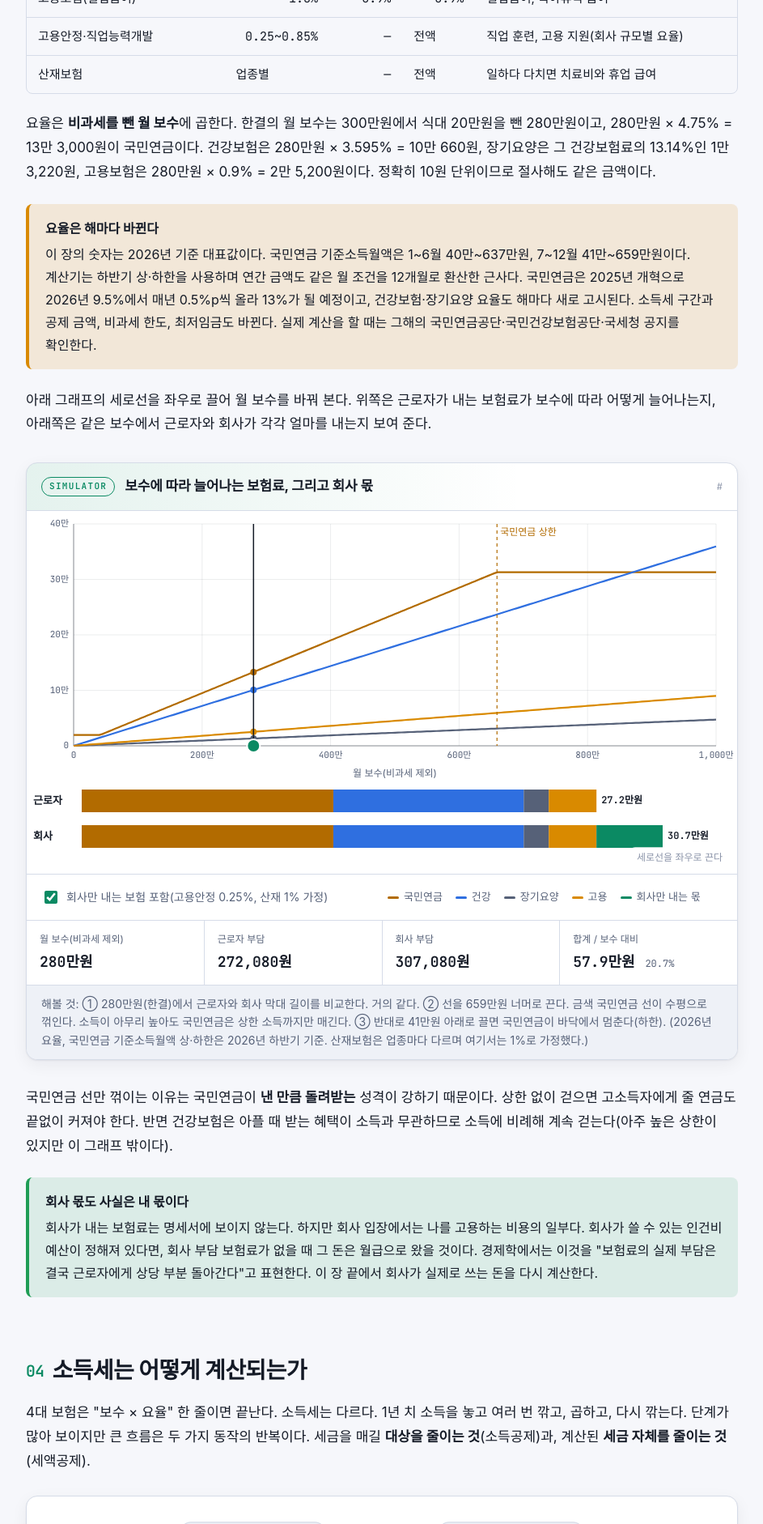
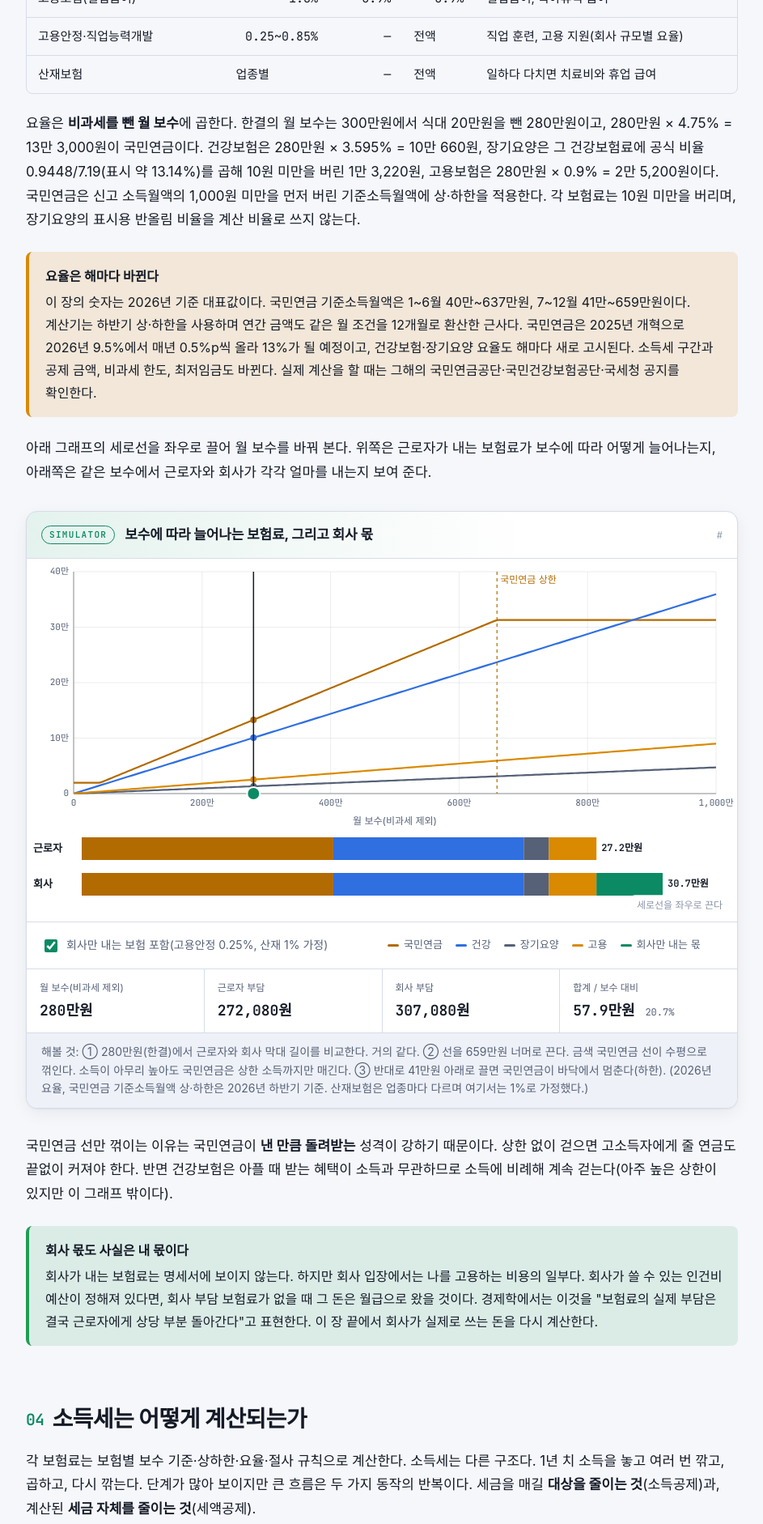
Before and after one commit to geniuskey/moneybook, a website: page chapters/income.html in a window 1280 px wide. Shown: the part 4920-6802 px from the top of the page at 81% size, without its empty margins (33-976 px from the left). Drawn offline with nearby package versions, Linux system fonts and the light colour scheme; a web font is replaced by a local one.

Commit message:
Apply pension base truncation and exact long-term-care ratio

```diff
--- a/chapters/income.html
+++ b/chapters/income.html
@@ -196,7 +196,7 @@
         <tr><td>산재보험</td><td>업종별</td><td class="num">—</td><td>전액</td><td>일하다 다치면 치료비와 휴업 급여</td></tr>
       </tbody>
     </table></div>
-    <p>요율은 <b>비과세를 뺀 월 보수</b>에 곱한다. 한결의 월 보수는 300만원에서 식대 20만원을 뺀 280만원이고, 280만원 × 4.75% = 13만 3,000원이 국민연금이다. 건강보험은 280만원 × 3.595% = 10만 660원, 장기요양은 그 건강보험료의 13.14%인 1만 3,220원, 고용보험은 280만원 × 0.9% = 2만 5,200원이다. 정확히 10원 단위이므로 절사해도 같은 금액이다.</p>
+    <p>요율은 <b>비과세를 뺀 월 보수</b>에 곱한다. 한결의 월 보수는 300만원에서 식대 20만원을 뺀 280만원이고, 280만원 × 4.75% = 13만 3,000원이 국민연금이다. 건강보험은 280만원 × 3.595% = 10만 660원, 장기요양은 그 건강보험료에 공식 비율 0.9448/7.19(표시 약 13.14%)를 곱해 10원 미만을 버린 1만 3,220원, 고용보험은 280만원 × 0.9% = 2만 5,200원이다. 국민연금은 신고 소득월액의 1,000원 미만을 먼저 버린 기준소득월액에 상·하한을 적용한다. 각 보험료는 10원 미만을 버리며, 장기요양의 표시용 반올림 비율을 계산 비율로 쓰지 않는다.</p>
 
     <div class="callout warn">
       <strong>요율은 해마다 바뀐다</strong>
@@ -234,7 +234,7 @@
 
   <section id="taxflow">
     <h2>소득세는 어떻게 계산되는가</h2>
-    <p>4대 보험은 "보수 × 요율" 한 줄이면 끝난다. 소득세는 다르다. 1년 치 소득을 놓고 여러 번 깎고, 곱하고, 다시 깎는다. 단계가 많아 보이지만 큰 흐름은 두 가지 동작의 반복이다. 세금을 매길 <b>대상을 줄이는 것</b>(소득공제)과, 계산된 <b>세금 자체를 줄이는 것</b>(세액공제).</p>
+    <p>각 보험료는 보험별 보수 기준·상하한·요율·절사 규칙으로 계산한다. 소득세는 다른 구조다. 1년 치 소득을 놓고 여러 번 깎고, 곱하고, 다시 깎는다. 단계가 많아 보이지만 큰 흐름은 두 가지 동작의 반복이다. 세금을 매길 <b>대상을 줄이는 것</b>(소득공제)과, 계산된 <b>세금 자체를 줄이는 것</b>(세액공제).</p>
 
     <figure class="diagram">
       <svg viewBox="0 0 440 438" role="img" aria-label="소득세 계산 흐름: 총급여에서 근로소득공제를 빼 근로소득금액, 인적공제와 보험료공제를 빼 과세표준, 세율을 곱해 산출세액, 세액공제를 빼 결정세액, 12로 나눠 매달 원천징수">
--- a/js/money.js
+++ b/js/money.js
@@ -25,7 +25,7 @@
     npsA: 3190000,               // A값: 가입자 전체 평균소득월액(약)
     npsCoef: 1.29,               // 소득대체율 43% 기준 계수
     health: 0.03595,             // 건강보험 근로자 몫(총 7.19%)
-    ltc: 0.1314,                 // 장기요양보험: 건강보험료의 13.14%
+    ltc: 0.9448 / 7.19,          // 장기요양보험: 공식 산식 비율(표시 약 13.14%)
     emp: 0.009,                  // 고용보험 근로자 몫
     brackets: [                  // 종합소득세 과세표준 구간 [상한, 세율]
       [14e6, 0.06], [50e6, 0.15], [88e6, 0.24], [150e6, 0.35],
@@ -162,7 +162,7 @@
     const K = MN.KR;
     const floor = month <= 6 ? K.npsFloorFirstHalf : K.npsFloor;
     const cap = month <= 6 ? K.npsCapFirstHalf : K.npsCap;
-    const nps = MN.floor10(Math.min(Math.max(base, floor), cap) * K.nps);
+    const nps = MN.floor10(Math.min(Math.max(Math.floor(base / 1000) * 1000, floor), cap) * K.nps);
     const health = MN.floor10(base * K.health);
     const ltc = MN.floor10(health * K.ltc);
     const emp = MN.floor10(base * K.emp);
```
Also changed, not shown: scripts/factcheck-regression.cjs (+16 -0 lines).
